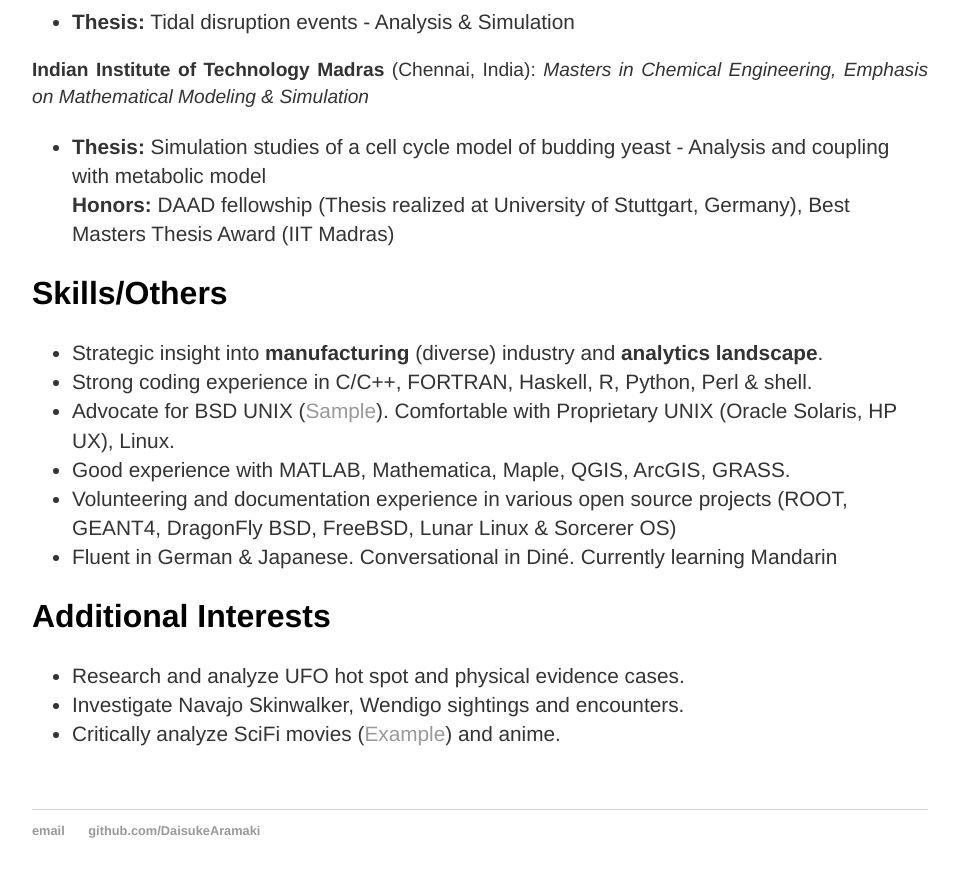
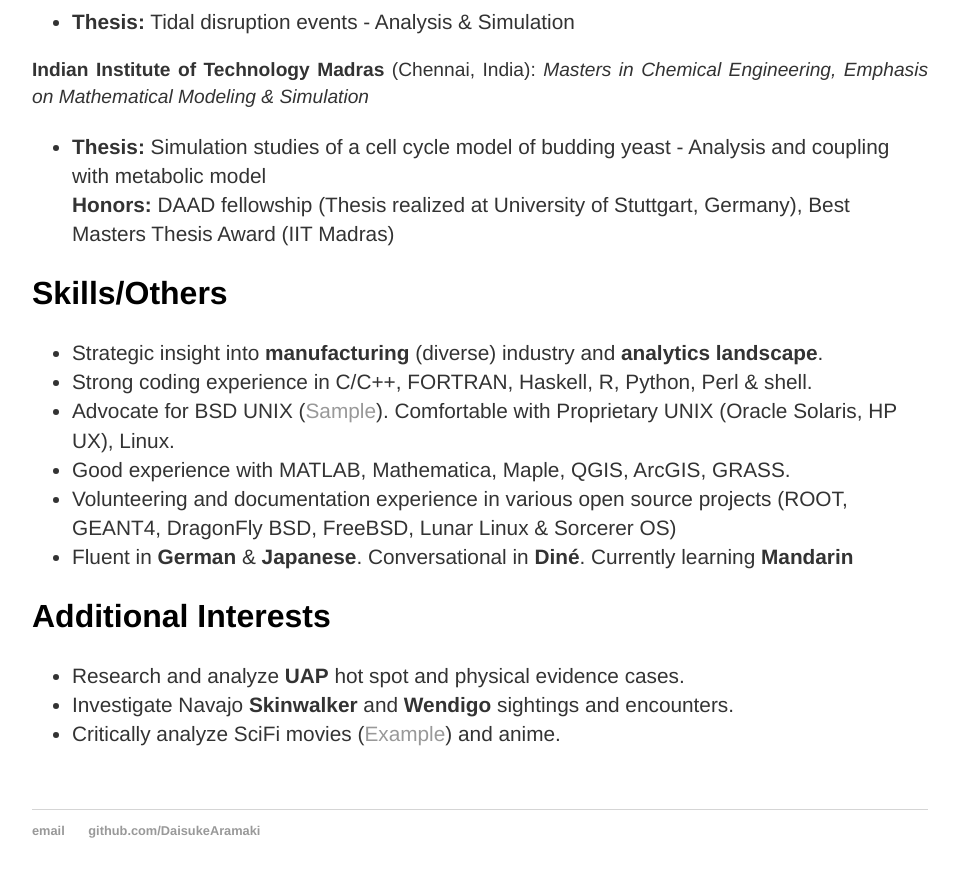
Before and after one commit to DaisukeAramaki/DaisukeAramaki.github.io, a Jekyll site: the page built from cv/index.html, in a window 1280 px wide and 900 px high, scrolled down 2628 px. Shown: the top 877 px of the window, without its empty margins (160-1118 px from the left). Built offline with Jekyll 4.4.1, drawn with Linux system fonts in a browser that asks for light colours.

Commit message:
Minor changes

```diff
--- a/cv/index.html
+++ b/cv/index.html
@@ -99,14 +99,14 @@ title: CV
 	                          <li>Advocate for BSD UNIX (<a href="https://skinwalker.wordpress.com/category/bsd/">Sample</a>). Comfortable with Proprietary UNIX (Oracle Solaris, HP UX), Linux.
 		                       <li>Good experience with MATLAB, Mathematica, Maple, QGIS, ArcGIS, GRASS.
 													<li>Volunteering and documentation experience in various open source projects (ROOT, GEANT4, DragonFly BSD, FreeBSD, Lunar Linux & Sorcerer OS)
-		                       <li>Fluent in German & Japanese. Conversational in Din&eacute;. Currently learning Mandarin</li>
+		                       <li>Fluent in <strong>German</strong> & <strong>Japanese</strong>. Conversational in <strong>Din&eacute;</strong>. Currently learning <strong>Mandarin</strong></li>
 													  </ul>
 
 
 					<h2>Additional Interests</h2>
                                         <ul>
-                                            <li>Research and analyze UFO hot spot and physical evidence cases.</li>
-                                            <li>Investigate Navajo Skinwalker, Wendigo sightings and encounters.</li>
+                                            <li>Research and analyze <strong>UAP</strong> hot spot and physical evidence cases.</li>
+                                            <li>Investigate Navajo <strong>Skinwalker</strong> and <strong>Wendigo</strong> sightings and encounters.</li>
 					                                  <li>Critically analyze SciFi movies (<a href="https://skinwalker.wordpress.com/tag/prometheus">Example</a>) and anime.</li>
                                         </ul>
 
```
